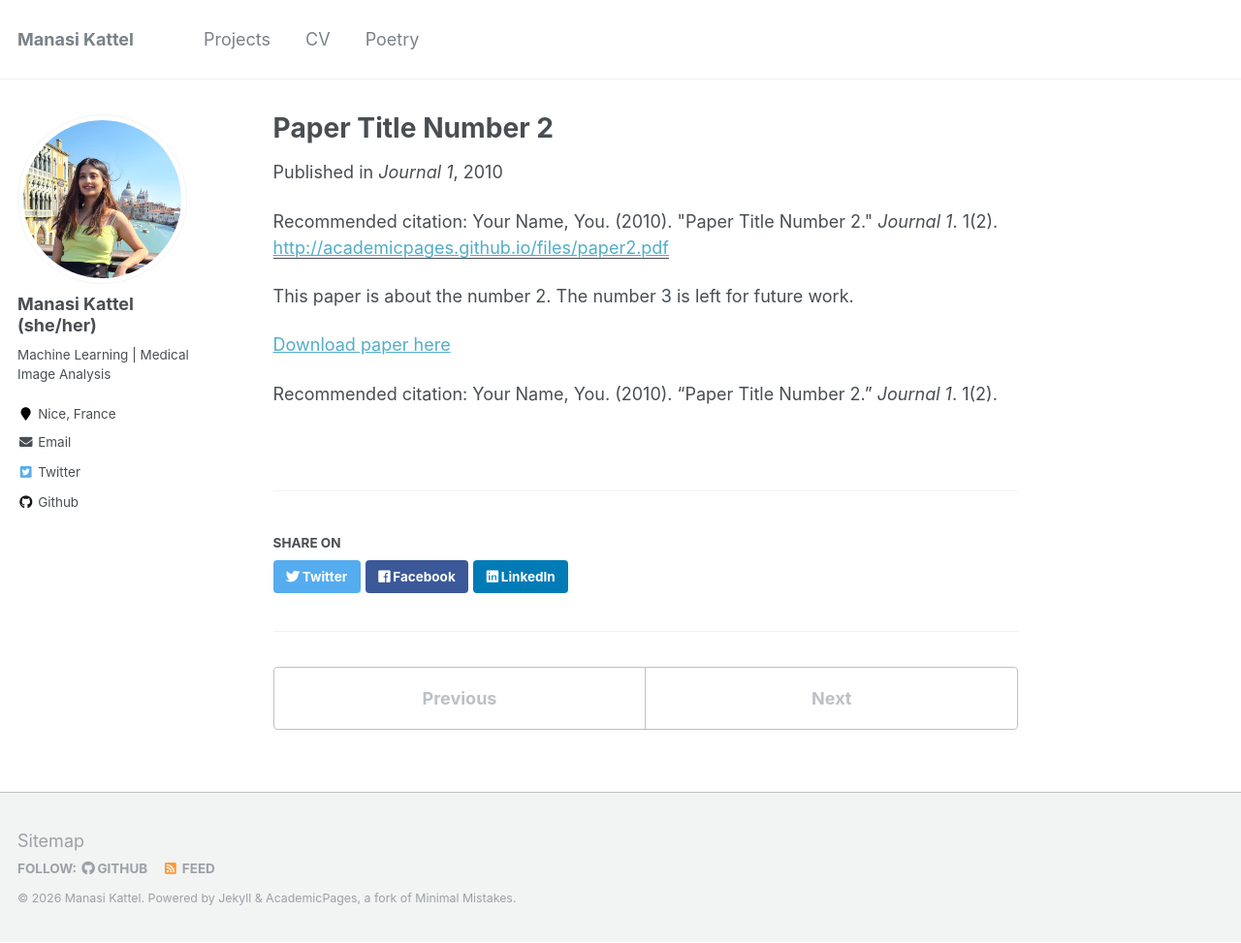
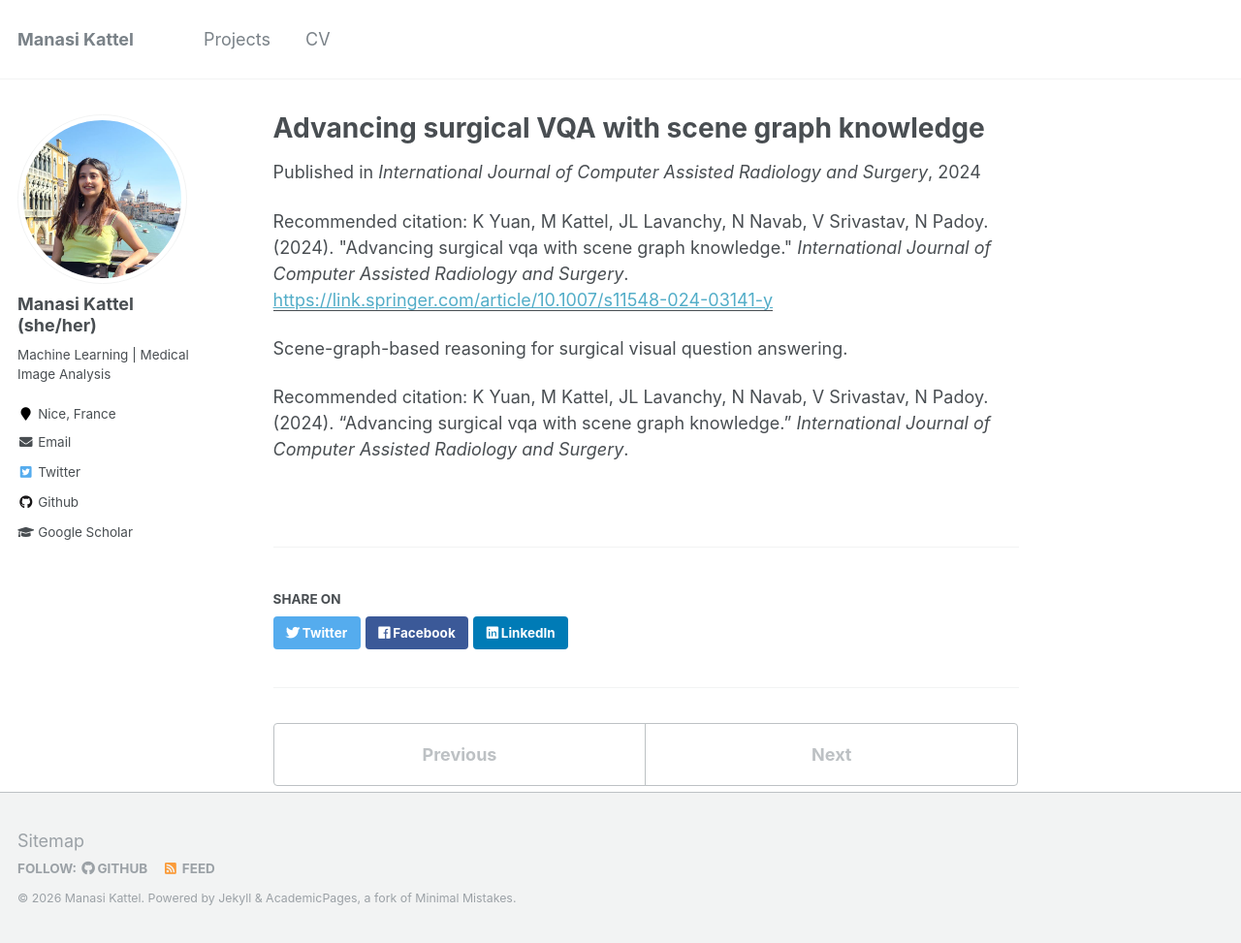
Before and after one commit to manasikattel/manasikattel.github.io, a Jekyll site: the page built from _publications/2010-10-01-paper-title-number-2.md, in a window 1280 px wide and 973 px high. Shown: the whole window at 97% size. Built offline with Jekyll 4.4.1, drawn with Linux system fonts in a browser that asks for light colours.

Commit message:
uptodate

```diff
--- a/_config.yml
+++ b/_config.yml
@@ -86,7 +86,7 @@ author:
   location         : "Nice, France"
   employer         :
   pubmed           :
-  googlescholar    :
+  googlescholar    : "https://scholar.google.com/citations?user=0scFJnwAAAAJ&hl=en"
   email            : "manasikattel1@gmail.com"
   researchgate     :  # example: "https://www.researchgate.net/profile/yourprofile"
   uri              :
--- a/_data/navigation.yml
+++ b/_data/navigation.yml
@@ -17,6 +17,3 @@ main:
 
   - title: "CV"
     url: /cv/
-
-  - title: "Poetry"
-    url: /poetry_archive/
--- a/_publications/2010-10-01-paper-title-number-2.md
+++ b/_publications/2010-10-01-paper-title-number-2.md
@@ -1,15 +1,13 @@
 ---
-title: "Paper Title Number 2"
+title: "Advancing surgical VQA with scene graph knowledge"
 collection: publications
-permalink: /publication/2010-10-01-paper-title-number-2
-excerpt: 'This paper is about the number 2. The number 3 is left for future work.'
-date: 2010-10-01
-venue: 'Journal 1'
-paperurl: 'http://academicpages.github.io/files/paper2.pdf'
-citation: 'Your Name, You. (2010). &quot;Paper Title Number 2.&quot; <i>Journal 1</i>. 1(2).'
+permalink: /publication/advancing-surgical-vqa-with-scene-graph-knowledge
+excerpt: 'Scene-graph-based reasoning for surgical visual question answering.'
+date: 2024-07-01
+venue: 'International Journal of Computer Assisted Radiology and Surgery'
+paperurl: 'https://link.springer.com/article/10.1007/s11548-024-03141-y'
+citation: 'K Yuan, M Kattel, JL Lavanchy, N Navab, V Srivastav, N Padoy. (2024). &quot;Advancing surgical vqa with scene graph knowledge.&quot; <i>International Journal of Computer Assisted Radiology and Surgery</i>.'
 ---
-This paper is about the number 2. The number 3 is left for future work.
+Scene-graph-based reasoning for surgical visual question answering.
 
-[Download paper here](http://academicpages.github.io/files/paper2.pdf)
-
-Recommended citation: Your Name, You. (2010). "Paper Title Number 2." <i>Journal 1</i>. 1(2).
+Recommended citation: K Yuan, M Kattel, JL Lavanchy, N Navab, V Srivastav, N Padoy. (2024). "Advancing surgical vqa with scene graph knowledge." <i>International Journal of Computer Assisted Radiology and Surgery</i>.
```
Also changed, not shown: _pages/archive-layout-with-content.md (+14 -18 lines), _pages/markdown.md (+14 -18 lines), _pages/poetry_archive.md (deleted, +0 -16 lines), _publications/2009-10-01-paper-title-number-1.md (deleted, +0 -15 lines), _publications/2015-10-01-paper-title-number-3.md (+9 -11 lines), _publications/2019-01-01-a-novel-rule-based-recursive-stemming-algorithm-for-nepali-plagiarism-detection.md (added, +12 -0 lines), _publications/2025-09-23-multi-stage-cnn-for-fast-registration-of-3d-preoperative-cts-to-2d-intraoperative-x-rays.md (added, +13 -0 lines), _publications/2025-09-23-robust-rigid-mri-trus-registration-in-prostate-cancer-using-attention-cnn-and-icp.md (added, +13 -0 lines), _publications/2026-12-31-toward-real-time-alignment-of-3d-ct-and-2d-x-ray-with-multi-stage-cnns.md (added, +13 -0 lines).
